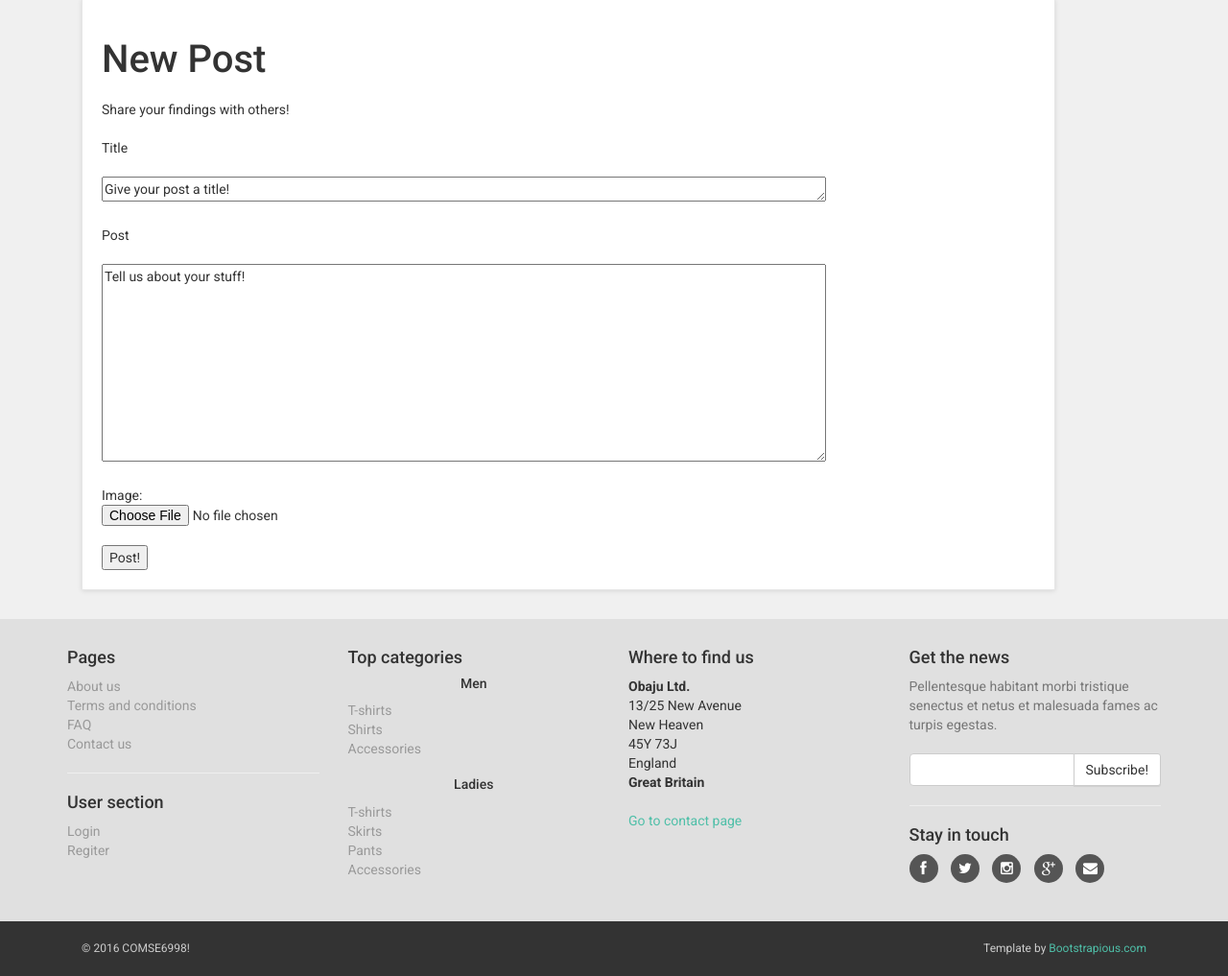
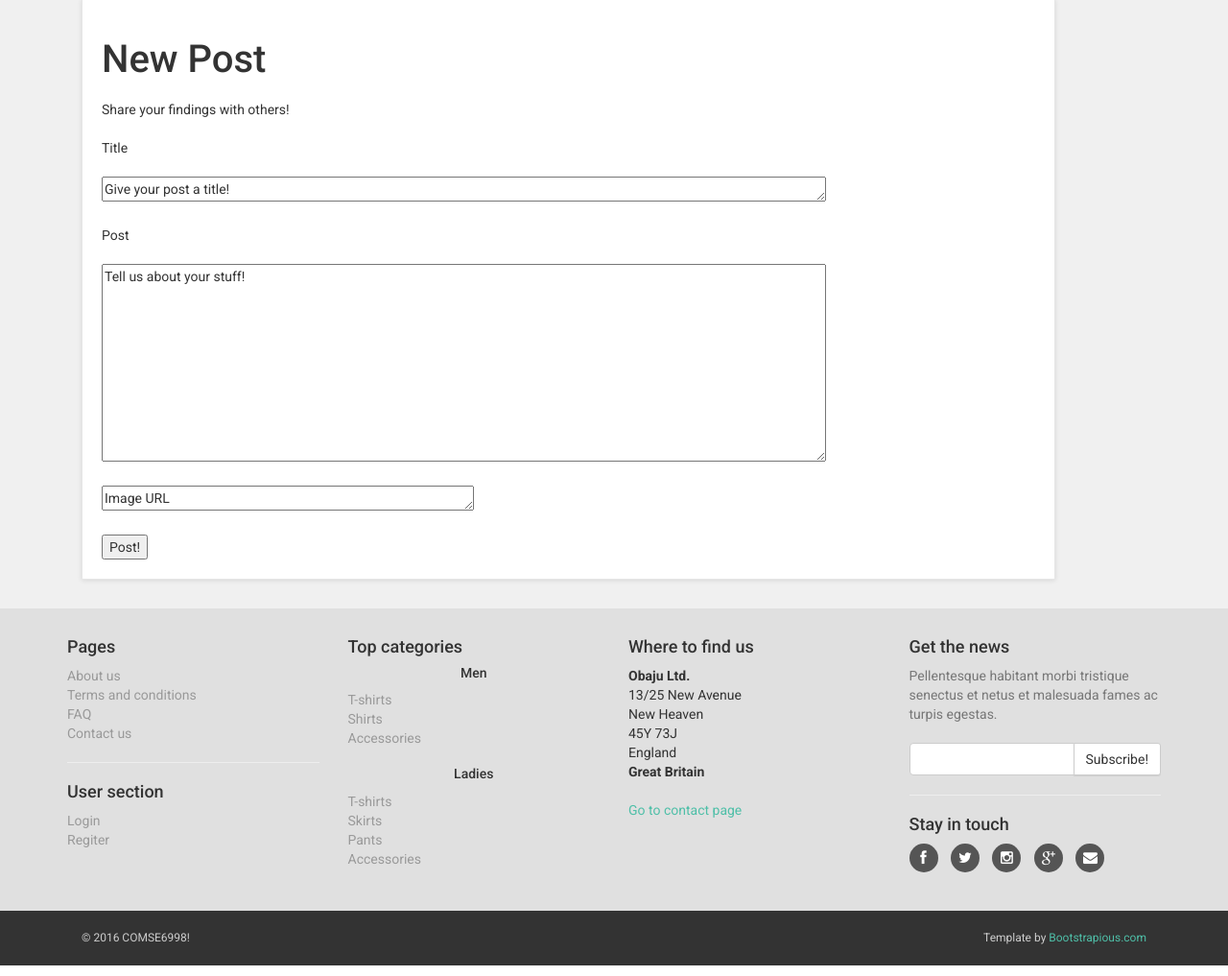
Before and after one commit to whom/comse6998_final, a Django app: page /webapp/post/ in a window 1280 px wide. Shown: the part 164-1181 px from the top of the page at 96% size. Run offline with Django 3.2, Linux system fonts and the light colour scheme; some libraries are stand-ins or nearby versions.

Commit message:
change image from upload to a link. sorting get all posts by publish date.'

```diff
--- a/tap_fashion/get_functions.py
+++ b/tap_fashion/get_functions.py
@@ -67,7 +67,7 @@ def getAllPosts():
 	es = Elasticsearch([ES_ENDPOINT], use_ssl=True, verify_certs=True,
 		ca_certs=certifi.where(),)
 	res = es.search(index="posts", doc_type="post", search_type='scan',
-		scroll='2m', size=10, body={"query": {"match_all": {}}})
+		scroll='2m', size=10, body={"sort" : [{ "published" : {"order" : "asc"}},"score"],"query": {"match_all": {}}})
 	sid = res['_scroll_id']
 	scroll_size = res['hits']['total']
 
--- a/tap_fashion/webapp/templates/webapp/post.html
+++ b/tap_fashion/webapp/templates/webapp/post.html
@@ -255,7 +255,10 @@
 							</textarea>
 						</p>
                         <form>
-                        	<p>Image:<input id="image" type="file" name="image" accept="image/*"></p>
+                        	<p>
+                                <textarea id="text" name="message" rows="1" cols="50">Image URL
+                                </textarea>
+                            </p>
 						</form>
 						<button type="button" onclick="createNewPost()">Post!</button>
                     </div>
```
